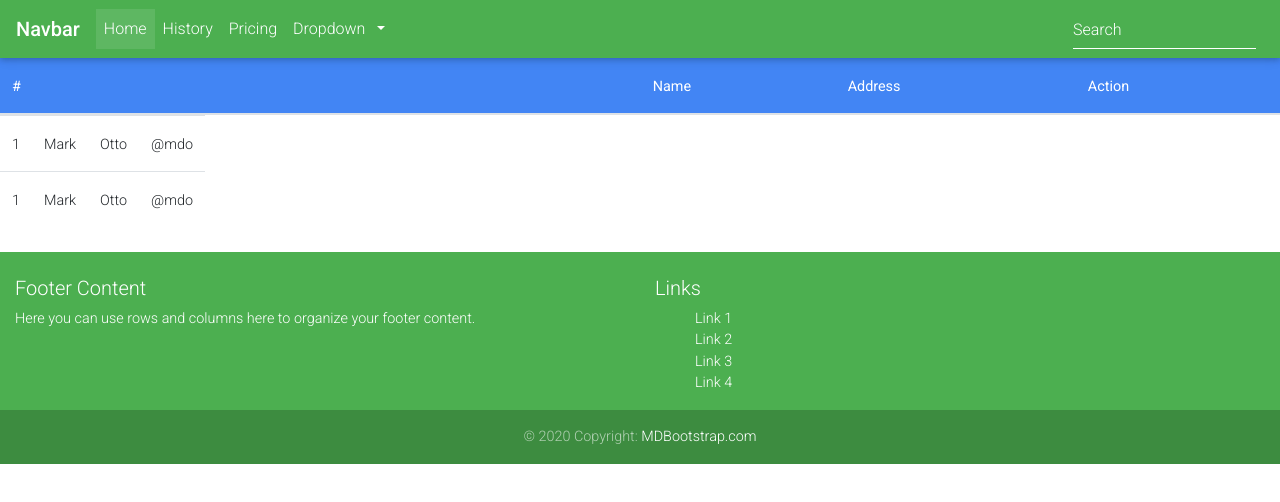
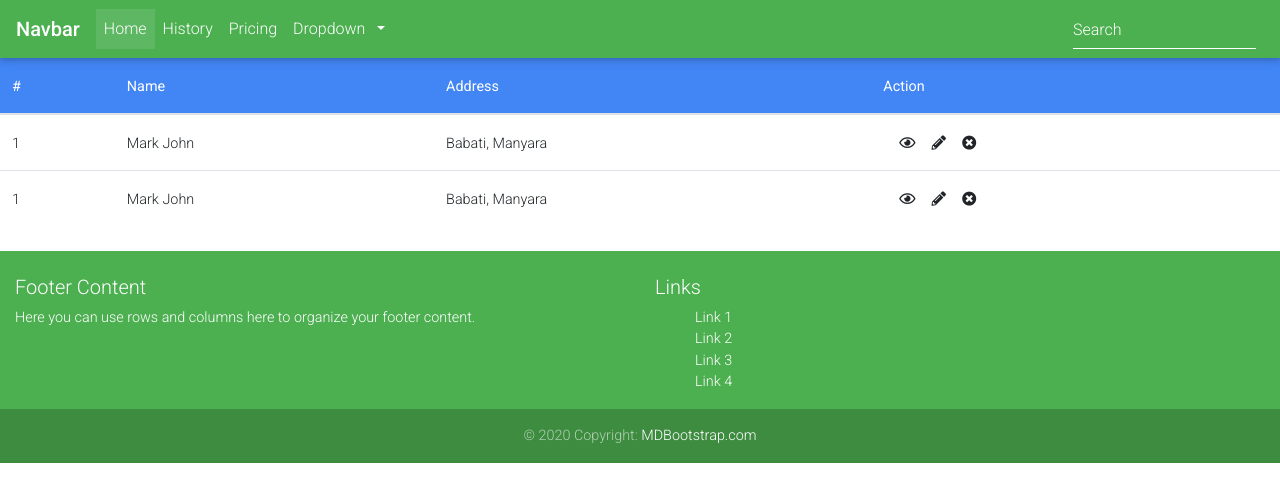
Before and after one commit to mwinamijr/Team-213-A-Front-End, a React (Create React App) app: page / in a window 1280 px wide. Shown: the top 502 px of the page. Built offline with nearby package versions, Linux system fonts and the light colour scheme; no server answers.

Commit message:
added react bootstrap

```diff
--- a/package.json
+++ b/package.json
@@ -8,8 +8,10 @@
     "@testing-library/react": "^9.5.0",
     "@testing-library/user-event": "^7.2.1",
     "axios": "^0.20.0",
+    "bootstrap": "^4.5.2",
     "mdbreact": "^4.27.0",
     "react": "^16.13.1",
+    "react-bootstrap": "^1.3.0",
     "react-dom": "^16.13.1",
     "react-router-dom": "^5.2.0",
     "react-scripts": "3.4.3"
--- a/public/index.html
+++ b/public/index.html
@@ -24,7 +24,7 @@
       work correctly both with client-side routing and a non-root public URL.
       Learn how to configure a non-root public URL by running `npm run build`.
     -->
-    <title>React App</title>
+    <title>Health | Home</title>
   </head>
   <body>
     <noscript>You need to enable JavaScript to run this app.</noscript>
--- a/src/components/HistoryList.js
+++ b/src/components/HistoryList.js
@@ -1,15 +1,19 @@
-import React from 'react';
+import React from "react";
+
 
 const HistoryList = () => {
     return(
-        <div>
-            <tr>
-                <td>1</td>
-                <td>Mark</td>
-                <td>Otto</td>
-                <td>@mdo</td>
-              </tr>
-        </div>
+      <tr>
+        <td>1</td>
+        <td>Mark John</td>
+        <td>Babati, Manyara</td>
+        <td>
+          <span className='ml-3'><i class="far fa-eye"></i></span>
+          <span className='ml-3'><i class="fas fa-pencil-alt"></i></span>
+          <span className='ml-3'><i class="fas fa-times-circle"></i></span>
+        </td>
+      </tr>
+
     )
 }
 export default HistoryList;
--- a/src/index.js
+++ b/src/index.js
@@ -3,6 +3,7 @@ import ReactDOM from 'react-dom';
 import App from './App';
 import * as serviceWorker from './serviceWorker';
 
+import 'bootstrap/dist/css/bootstrap.min.css';
 import '@fortawesome/fontawesome-free/css/all.min.css';
 import 'bootstrap-css-only/css/bootstrap.min.css';
 import 'mdbreact/dist/css/mdb.css';
```
Also changed, not shown: 1 other file (tests, documents, lock files or other folders).
